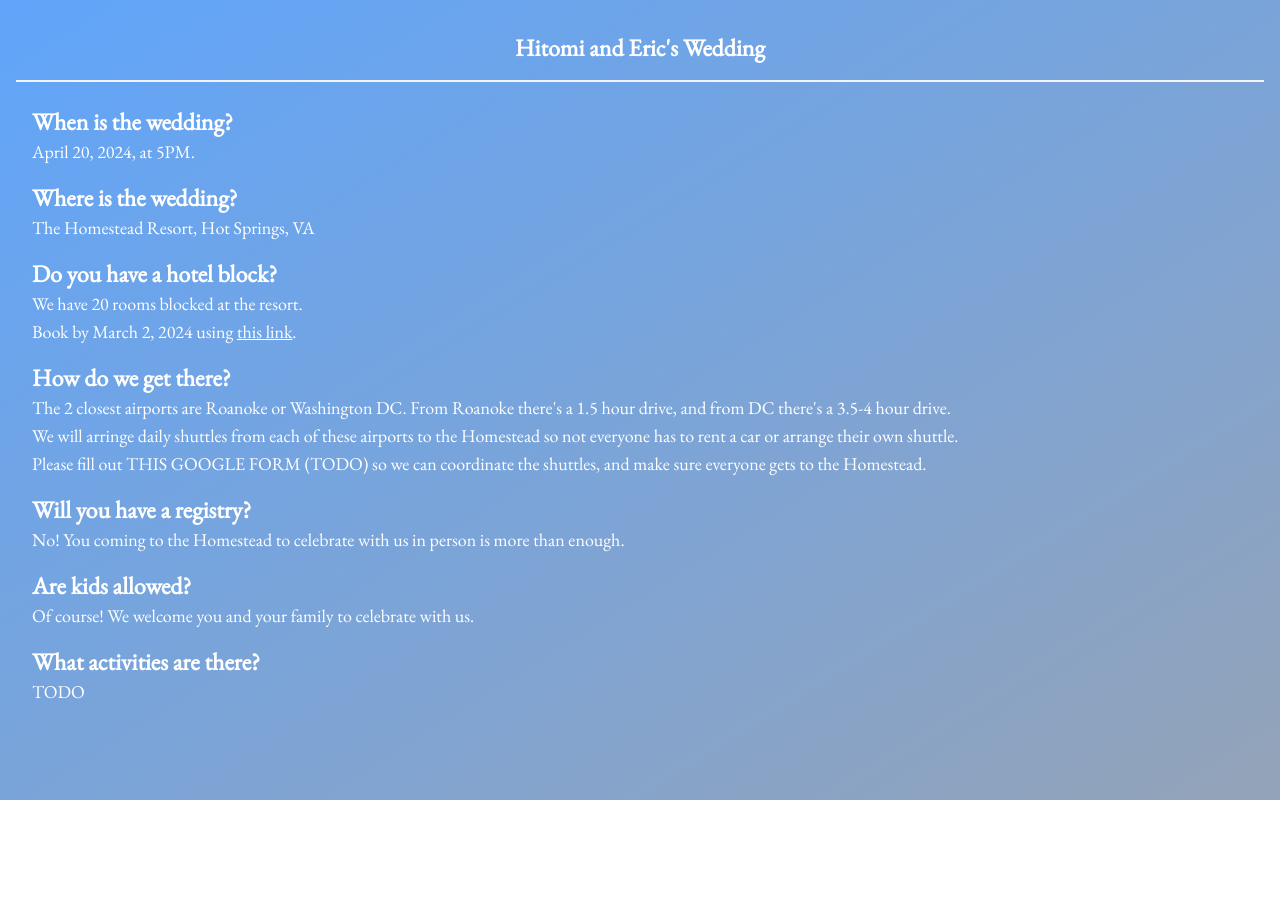
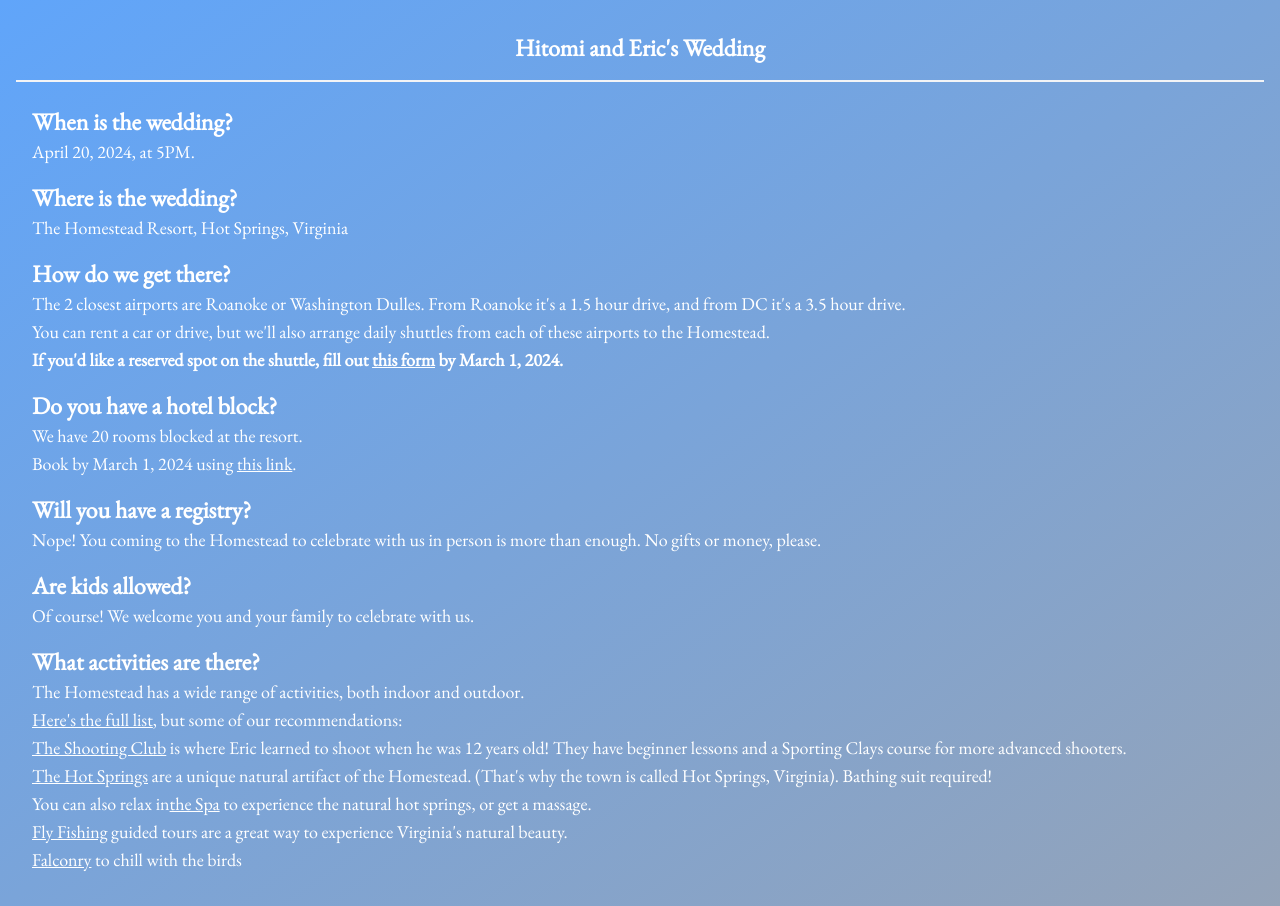
Before and after one commit to popcorncolonel/hitomi-eric-wedding, a Next.js app: page /faq in a window 1280 px wide. Before the commit the page ends 800 px from the top, so only its background shows below. Built offline with nearby package versions, Linux system fonts and the light colour scheme; a web font is replaced by a local one.

Commit message:
Update faq.tsx

```diff
--- a/src/pages/faq.tsx
+++ b/src/pages/faq.tsx
@@ -17,40 +17,45 @@ export default function FAQ() {
         <div className="w-full">
           <h3 className="text-2xl font-bold">Where is the wedding?</h3>
           <p>
-            The Homestead Resort, Hot Springs, VA
+            The Homestead Resort, Hot Springs, Virginia
           </p>
+        </div>
+        <div className="w-full">
+          <h3 className="text-2xl font-bold">How do we get there?</h3>
+          <p>
+            The 2 closest airports are Roanoke or Washington Dulles. From Roanoke it's a 1.5 hour drive, and from DC it's a 3.5 hour drive.
+          </p>
+          <p>
+            You can rent a car or drive, but we'll also arrange daily shuttles from each of these airports to the Homestead.
+          </p>
+          <p><strong>
+            If you'd like a reserved spot on the shuttle, fill out <a
+              href="https://docs.google.com/forms/d/e/1FAIpQLSeE3enuVCJEy4VcEPpARfAS0fwZD98PhVbpYWZT2N9PGeXERA/viewform"
+              target="_blank"
+              className="underline"
+            >
+              this form
+            </a> by March 1, 2024.
+          </strong></p>
         </div>
         <div className="w-full">
           <h3 className="text-2xl font-bold">Do you have a hotel block?</h3>
           <p>
             We have 20 rooms blocked at the resort.
             <br />
-            Book by March 2, 2024 using{" "}
+            Book by March 1, 2024 using{" "}
             <a
               href="https://www.omnihotels.com/hotels/homestead-virginia/weddings/li-bailey-wedding-04162024"
               target="_blank"
               className="underline"
             >
               this link
-            </a>
-            .
-          </p>
-        </div>
-        <div className="w-full">
-          <h3 className="text-2xl font-bold">How do we get there?</h3>
-          <p>
-            The 2 closest airports are Roanoke or Washington DC. From Roanoke there's a 1.5 hour drive, and from DC there's a 3.5-4 hour drive.
-          </p>
-          <p>
-            We will arringe daily shuttles from each of these airports to the Homestead so not everyone has to rent a car or arrange their own shuttle.
-          </p>
-          <p>
-            Please fill out THIS GOOGLE FORM (TODO) so we can coordinate the shuttles, and make sure everyone gets to the Homestead.
+            </a>.
           </p>
         </div>
         <div className="w-full">
           <h3 className="text-2xl font-bold">Will you have a registry?</h3>
-          <p>No! You coming to the Homestead to celebrate with us in person is more than enough.</p>
+          <p>Nope! You coming to the Homestead to celebrate with us in person is more than enough. No gifts or money, please.</p>
         </div>
         <div className="w-full">
           <h3 className="text-2xl font-bold">Are kids allowed?</h3>
@@ -60,9 +65,65 @@ export default function FAQ() {
         </div>
         <div className="w-full">
           <h3 className="text-2xl font-bold">What activities are there?</h3>
+          <p>The Homestead has a wide range of activities, both indoor and outdoor.</p>
           <p>
-            TODO
+            <a
+              href="https://www.omnihotels.com/hotels/homestead-virginia/things-to-do/resort-activities"
+              target="_blank"
+              className="underline"
+            >
+              Here's the full list
+            </a>,
+            but some of our recommendations:
           </p>
+          <ul>
+            <li>
+              <a
+                href="https://www.omnihotels.com/hotels/homestead-virginia/things-to-do/resort-activities/shooting-club"
+                target="_blank"
+                className="underline"
+              >
+                The Shooting Club
+              </a> is where Eric learned to shoot when he was 12 years old! They have beginner lessons and a Sporting Clays course for more advanced shooters.
+            </li>
+            <li>
+              <a
+                href="https://www.omnihotels.com/hotels/homestead-virginia/wellness/warm-springs-pools"
+                target="_blank"
+                className="underline"
+              >
+                The Hot Springs
+              </a> are a unique natural artifact of the Homestead. (That's why the town is called Hot Springs, Virginia). Bathing suit required!
+            </li>
+            <li>
+              You can also relax in
+              <a
+                href="https://www.omnihotels.com/hotels/homestead-virginia/spa"
+                target="_blank"
+                className="underline"
+              >
+                the Spa
+              </a> to experience the natural hot springs, or get a massage.
+            </li>
+            <li>
+              <a
+                href="https://www.omnihotels.com/hotels/homestead-virginia/things-to-do/resort-activities/fly-fishing"
+                target="_blank"
+                className="underline"
+              >
+                Fly Fishing
+              </a> guided tours are a great way to experience Virginia's natural beauty.
+            </li>
+            <li>
+              <a
+                href="https://www.omnihotels.com/hotels/homestead-virginia/things-to-do/resort-activities/outdoor"
+                target="_blank"
+                className="underline"
+              >
+                Falconry
+              </a> to chill with the birds
+            </li>
+          </ul>
         </div>
       </div>
     </main>
```
